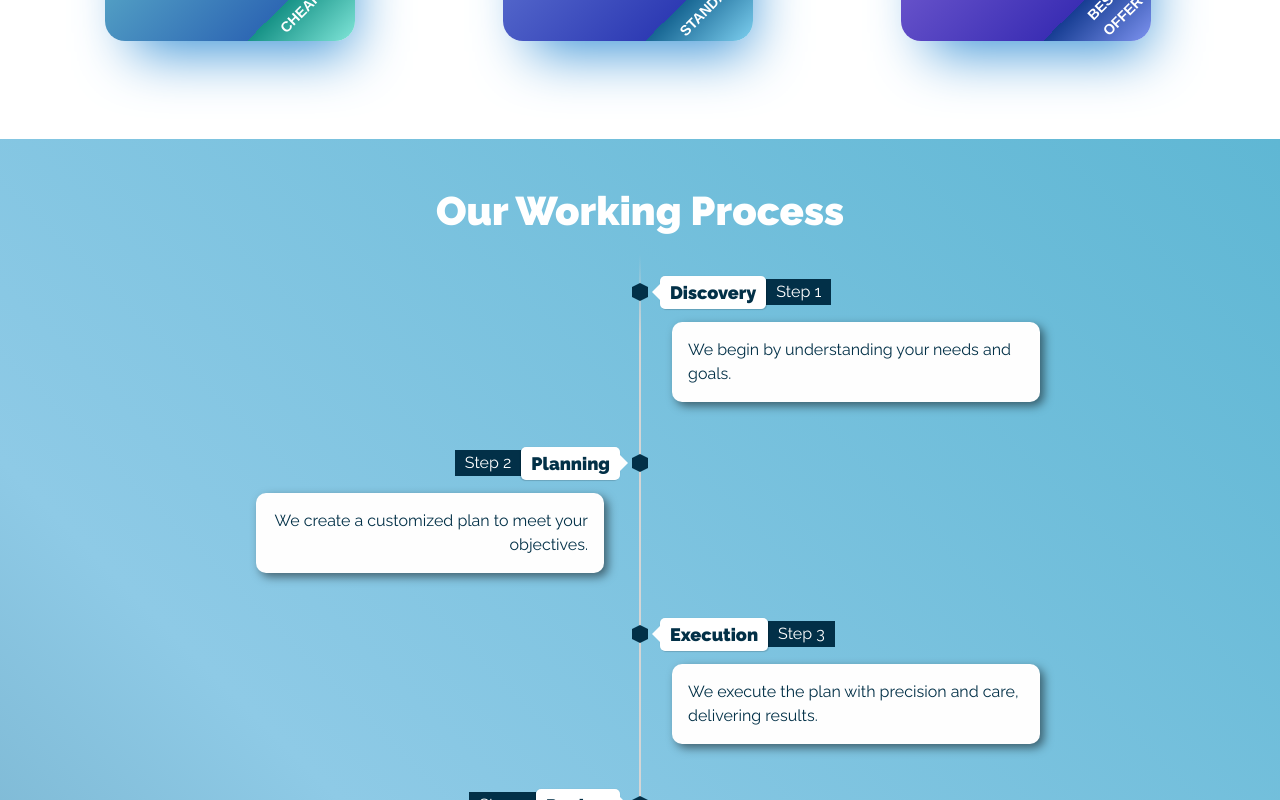
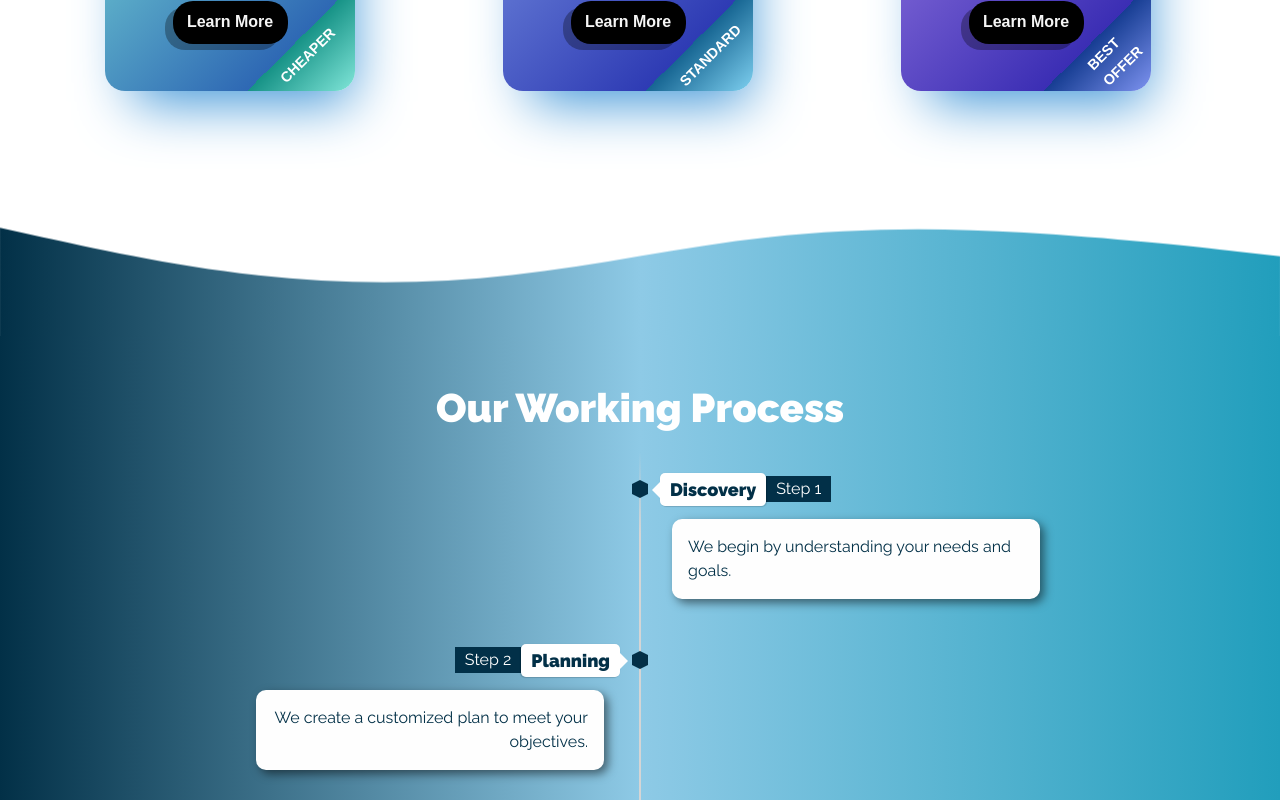
Before and after one commit to DavidDimasPatty/PortofolioFL, a React (Create React App) app: page / in a window 1280 px wide. Shown: the part 2240-3040 px from the top of the page. Built offline with nearby package versions, Linux system fonts and the light colour scheme.

Commit message:
Revisi Our Working Process

```diff
--- a/src/assets/our-working-process.css
+++ b/src/assets/our-working-process.css
@@ -1,11 +1,8 @@
 .our-working-process-section {
-    background: linear-gradient(45deg, #023047, #8ecae6, #219ebc);
-    /* background: linear-gradient(45deg, #8ecae6, #219ebc, #023047); */
-    background-size: 300% 300%;
-    animation: gradientAnimation 3s ease infinite;
-    /* background-color: #8ecae6; */
-    /* background-color: white; */
-    /* background: linear-gradient(145deg, #219ebc, #8ecae6); */
+    /* background: linear-gradient(45deg, #023047, #8ecae6, #219ebc); */
+    /* background-size: 300% 300%; */
+    /* animation: gradientAnimation 3s ease infinite; */
+    background: linear-gradient(90deg, #023047, #8ecae6, #219ebc);
     padding: 0;
     position: relative;
     overflow: hidden;
@@ -25,65 +22,28 @@
     }
 }
 
-.card-process {
-    box-shadow: 0 4px 8px rgba(0, 0, 0, 0.1);
-    border-radius: 8px;
-    transition: transform 0.3s ease;
+.wave-owp {
+    position: relative;
+    width: 100%;
+    height: auto;
+    background-color: white;
+    overflow: hidden;
 }
 
-.card-process:hover {
-    transform: translateY(-5px);
+.wave-top-owp {
+    top: 5px;
+    transform: rotate(180deg);
+    backface-visibility: hidden; /* Mencegah rendering artefak */
+    will-change: transform;
+    bottom: 0;
+    margin-top: 80px;
 }
 
-.step-card {
-    display: flex;
-    justify-content: center;
-    align-items: center;
-    margin: 15px;
-}
-
-/* Card content */
-.step-card .card-body {
-    padding: 20px;
-}
-
-.step-card .card-body h5 {
-    font-weight: bold;
-    font-size: 1.2rem;
-    margin-bottom: 15px;
-}
-
-.step-card .card-body p {
-    font-size: 0.9rem;
-}
-
-.steps-container {
-    display: flex;
-    flex-wrap: wrap;
-    justify-content: center;
-    align-items: flex-start;
-    gap: 30px;
-    /* Menambahkan gap antar card */
-}
-
-/* Responsif untuk tampilan layar kecil */
-@media (max-width: 768px) {
-    .steps-container {
-        justify-content: space-around;
-    }
-
-    .step-card {
-        width: 100%;
-        max-width: 300px;
-        /* Membatasi lebar card pada layar kecil */
-    }
-}
-
-/* Responsif untuk tampilan layar besar */
-@media (min-width: 768px) {
-    .step-card {
-        width: 300px;
-    }
+.wave-bottom-owp {
+    bottom: 0;
+    backface-visibility: hidden; /* Mencegah rendering artefak */
+    will-change: transform;
+    top: -10px;
 }
 
 @import url(https://fonts.googleapis.com/css?family=Raleway:400,900);
--- a/src/assets/why-tfc.css
+++ b/src/assets/why-tfc.css
@@ -42,6 +42,7 @@
     backface-visibility: hidden; /* Mencegah rendering artefak */
     will-change: transform;
     top: -10px;
+    margin-bottom: 50px;
 }
 
 /* Animasi Gradien */
--- a/src/components/OurWorkingProcess.js
+++ b/src/components/OurWorkingProcess.js
@@ -4,8 +4,20 @@ import "../assets/our-working-process.css";
 const OurWorkingProcess = () => {
     return (
         <>
-            {/* Our Working Process Section */}
-            <div className="our-working-process-section mt-5 pt-5 pb-5">
+            <div class="wave-owp wave-top-owp">
+                <svg xmlns="http://www.w3.org/2000/svg" viewBox="0 0 1440 130">
+                    <defs>
+                        <linearGradient id="gradient-top-owp" x1="0%" y1="0%" x2="100%" y2="0%">
+                            <stop offset="0%" stop-color="#219ebc" />
+                            <stop offset="50%" stop-color="#8ecae6" />
+                            <stop offset="100%" stop-color="#023047" />
+                        </linearGradient>
+                    </defs>
+                    <path d="M0,96L48,101.3C96,107,192,117,288,122.7C384,128,480,128,576,117.3C672,107,768,85,864,74.7C960,64,1056,64,1152,74.7C1248,85,1344,107,1392,117.3L1440,128L1440,0L1392,0C1344,0,1248,0,1152,0C1056,0,960,0,864,0C768,0,672,0,576,0C480,0,384,0,288,0C192,0,96,0,48,0L0,0Z"
+                        fill="url(#gradient-top-owp)" class="animated-path" fill-opacity="1"></path>
+                </svg>
+            </div>
+            <div className="our-working-process-section pt-5 pb-5">
                 <header>
                     {/* <p>Worked on all modern browers</p> */}
                     <h1>Our Working Process</h1>
```
